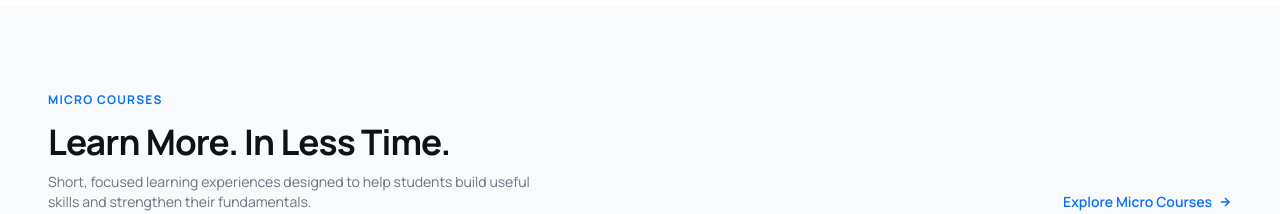
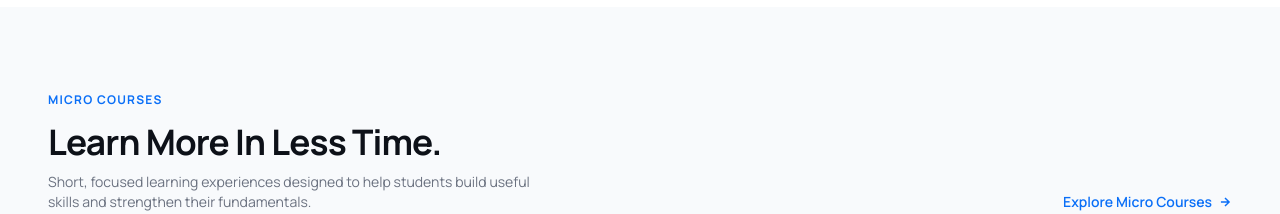
Before and after one commit to priyam0710/tutorwave, a Next.js app: page / in a window 1280 px wide. Shown: the part 2780-2994 px from the top of the page. Built offline with nearby package versions, Linux system fonts and the light colour scheme.

Commit message:
Update HomeMicroCourses.tsx

```diff
--- a/src/app/components/HomeMicroCourses.tsx
+++ b/src/app/components/HomeMicroCourses.tsx
@@ -49,7 +49,7 @@ export default function HomeMicroCourses() {
               className="font-sans font-bold text-[#0D1118] leading-tight"
               style={{ fontSize: 'clamp(1.5rem, 3vw, 2.2rem)', letterSpacing: '-0.025em' }}>
 
-              Learn More. In Less Time.
+              Learn More In Less Time.
             </h2>
             <p className="text-sm text-[#6B7280] mt-2 max-w-lg">
               Short, focused learning experiences designed to help students build useful skills and strengthen their fundamentals.
```
